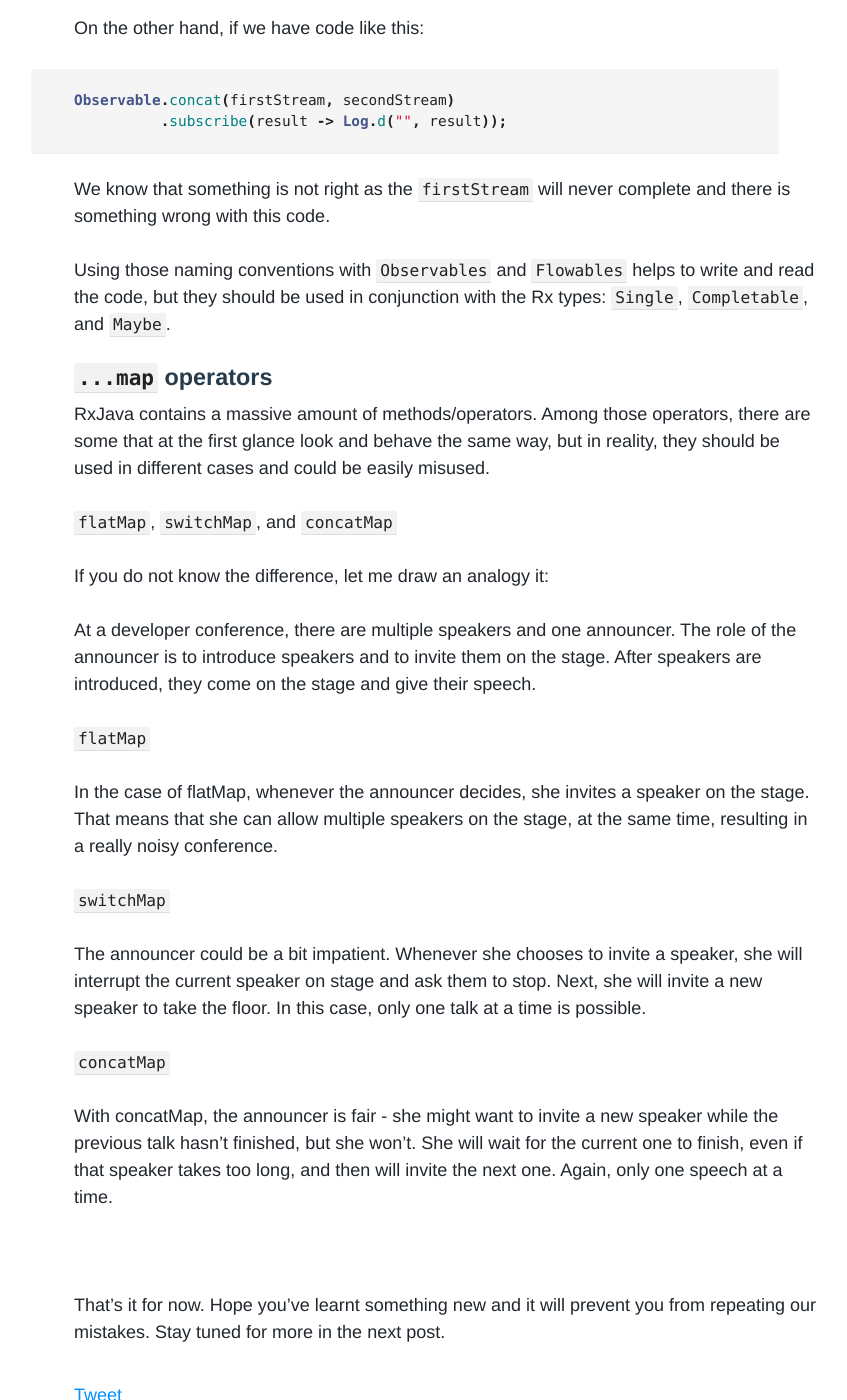
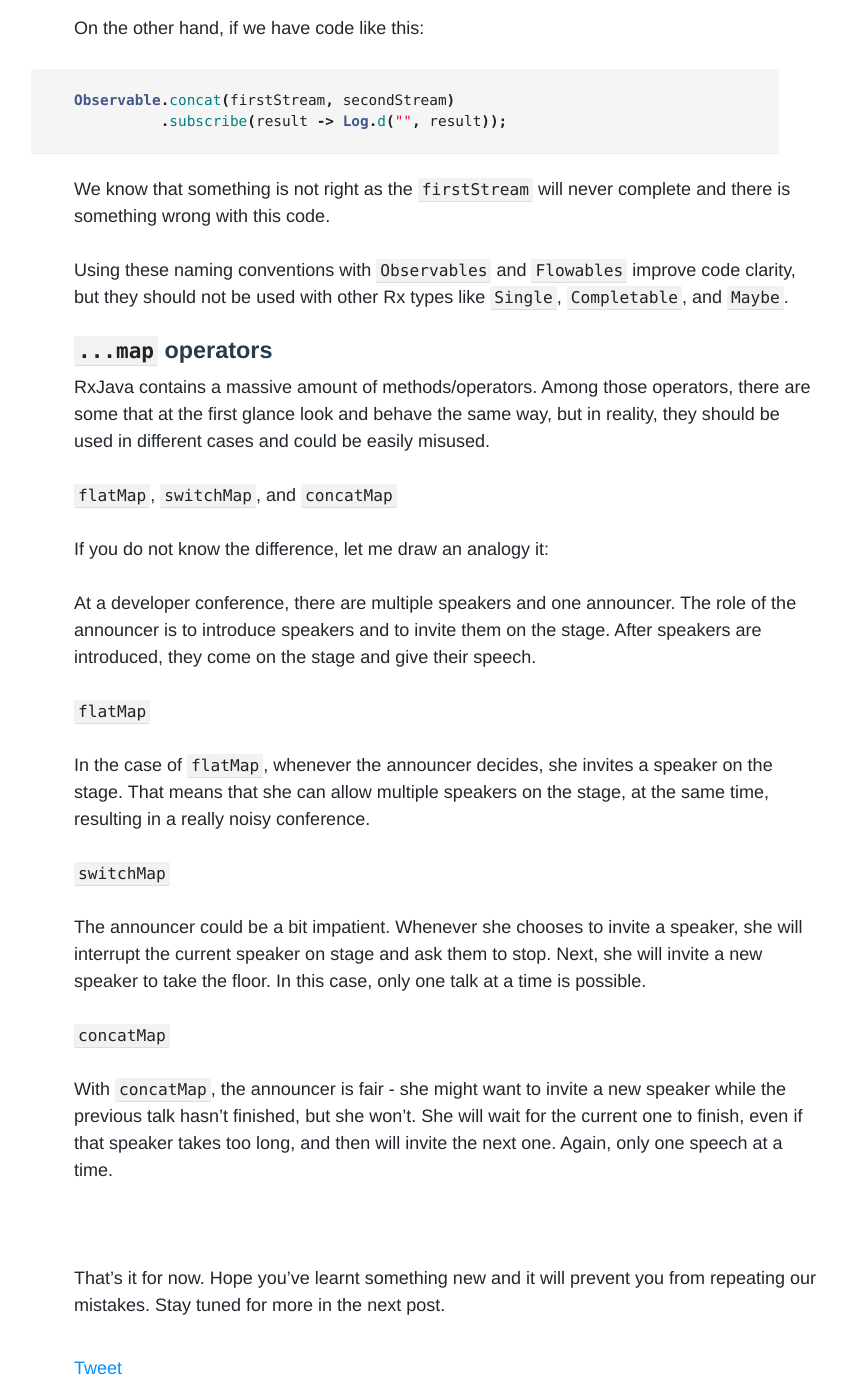
Before and after one commit to upday/upday.github.io, a Jekyll site: the page built from _posts/blog/2016-10-20-reactive_frustrations_1.md, in a window 1280 px wide and 1400 px high, scrolled down 3353 px. Shown: the whole window, without its empty margins (192-1039 px from the left). Built offline with Jekyll 4.4.1, drawn with Linux system fonts in a browser that asks for light colours; nearby versions of some CDN libraries; some web fonts are replaced; comment, search, counter and statistics services are not loaded.

Commit message:
Fixing formatting and rephrasing (#36)

```diff
--- a/_posts/blog/2016-10-20-reactive_frustrations_1.md
+++ b/_posts/blog/2016-10-20-reactive_frustrations_1.md
@@ -135,7 +135,7 @@ Observable.concat(firstStream, secondStream)
 
 We know that something is not right as the `firstStream` will never complete and there is something wrong with this code.
 
-Using those naming conventions with `Observables` and `Flowables` helps to write and read the code, but they should be used in conjunction with the Rx types: `Single`, `Completable`, and `Maybe`.
+Using these naming conventions with `Observables` and `Flowables` improve code clarity, but they should not be used with other Rx types like `Single`, `Completable`, and `Maybe`.
 
 
 ### `...map` operators
@@ -151,7 +151,7 @@ The role of the announcer is to introduce speakers and to invite them on the sta
 
 `flatMap`
 
-In the case of flatMap, whenever the announcer decides, she invites a speaker on the stage. That means that she can allow multiple speakers on the stage, at the same time, resulting in a really noisy conference.
+In the case of `flatMap`, whenever the announcer decides, she invites a speaker on the stage. That means that she can allow multiple speakers on the stage, at the same time, resulting in a really noisy conference.
 
 `switchMap`
 
@@ -159,7 +159,7 @@ The announcer could be a bit impatient. Whenever she chooses to invite a speaker
 
 `concatMap`
 
-With concatMap, the announcer is fair - she might want to invite a new speaker while the previous talk hasn’t finished, but she won’t. She will wait for the current one to finish, even if that speaker takes too long, and then will invite the next one. Again, only one speech at a time.
+With `concatMap`, the announcer is fair - she might want to invite a new speaker while the previous talk hasn’t finished, but she won’t. She will wait for the current one to finish, even if that speaker takes too long, and then will invite the next one. Again, only one speech at a time.
 
 <br />
 
```
Also changed, not shown: other parts of _posts/blog/2016-10-20-reactive_frustrations_1.md (+1 -1 lines).
